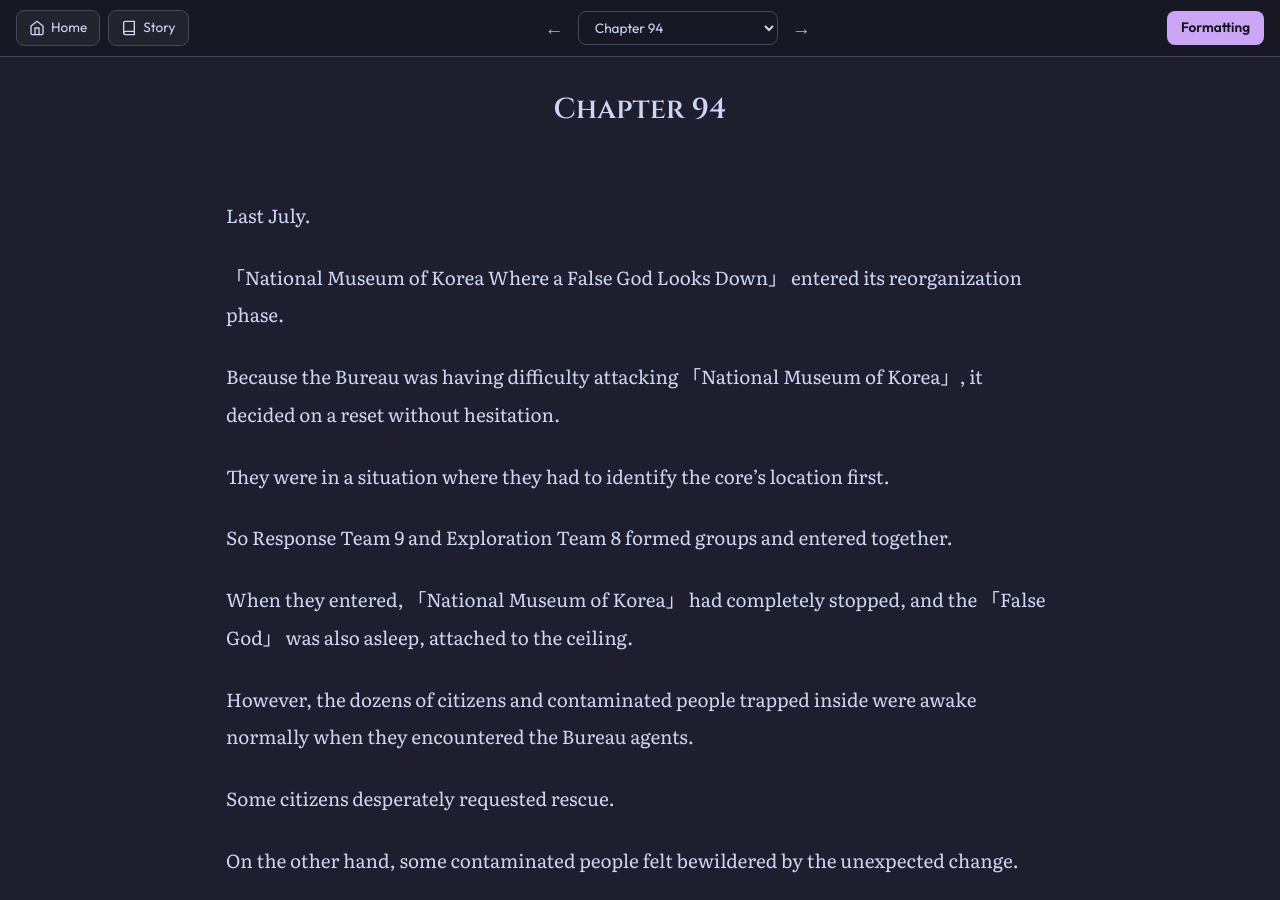
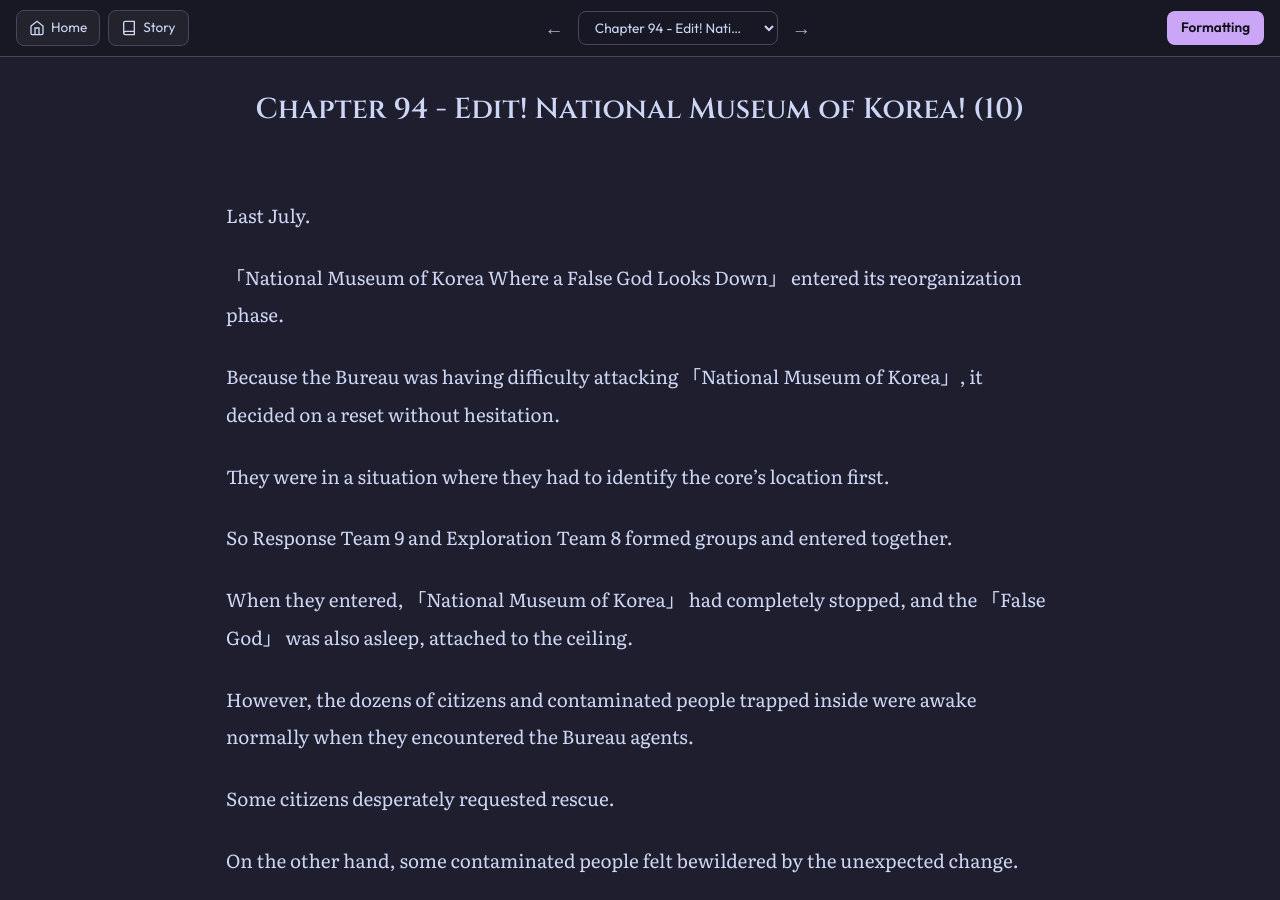
Before and after one commit to soleumn/soleumn.github.io, a Jekyll site: the page built from _chapters/esg/ch94.md, in a window 1280 px wide and 900 px high. Built offline with Jekyll 4.4.1, drawn with Linux system fonts in a browser that asks for light colours; comment, search, counter and statistics services are not loaded.

Commit message:
Update ch94.md

```diff
--- a/_chapters/esg/ch94.md
+++ b/_chapters/esg/ch94.md
@@ -1,5 +1,5 @@
 ---
-title: "Chapter 94"
+title: "Chapter 94 - Edit! National Museum of Korea! (10)"
 categories: esg
 capitulo: 94
 ---
```
